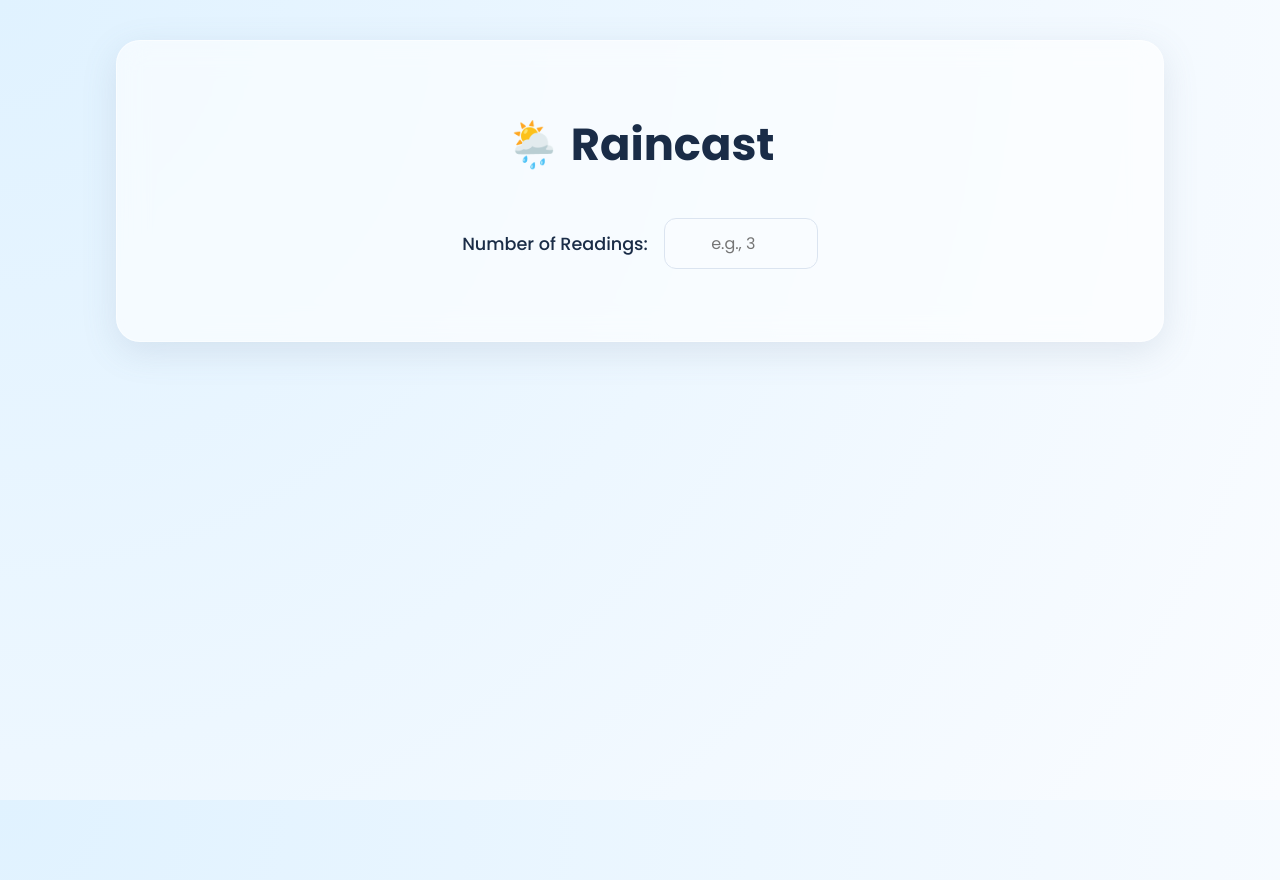
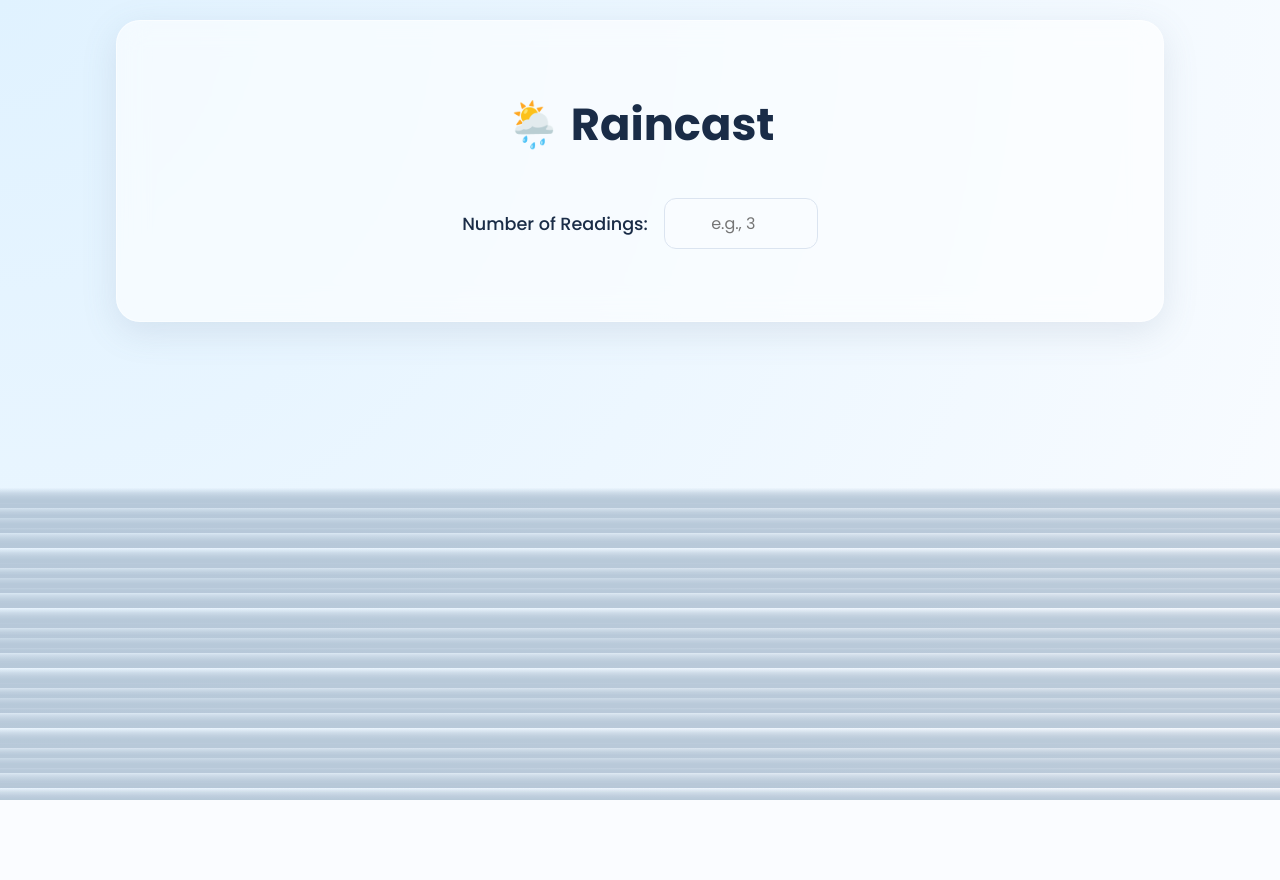
Before and after one commit to THEGODSAVIOUR/raincast-app, a React (Create React App) app in the folder frontend/: page / in a window 1280 px wide. After the commit the page ends 840 px from the top, so only its background shows below. Built offline with nearby package versions, Linux system fonts and the light colour scheme.

Commit message:
feat: Add animated raindrop background

```diff
--- a/frontend/src/App.css
+++ b/frontend/src/App.css
@@ -10,22 +10,86 @@
   --shadow-color: rgba(100, 120, 150, 0.15);
   --background-start: #e0f2ff;
   --background-end: #fafcff;
+  --rain-color: #a0b4c8;
 }
 
 body {
   margin: 0;
-  padding: 20px;
+  padding: 0;
   font-family: "Poppins", sans-serif;
-  background: radial-gradient(circle at top left, var(--background-start), var(--background-end));
-  background-attachment: fixed;
+  background-color: var(--background-end); /* A simple base color for the body */
   color: var(--text-color);
   overflow-x: hidden;
 }
 
-.App {
+/* This container ensures the content stays centered and above the background */
+.App .content-container {
+  position: relative;
+  z-index: 2;
+  width: 100%;
   display: flex;
   justify-content: center;
   align-items: flex-start;
   min-height: 100vh;
   padding: 20px 0;
 }
+
+/* --- START: RAINDROP ANIMATION STYLES --- */
+
+.background-container {
+  position: fixed; /* Fixes it to the viewport */
+  top: 0;
+  left: 0;
+  width: 100%;
+  height: 100%;
+  z-index: 1; /* Sits behind the content */
+  background: radial-gradient(circle at top left, var(--background-start), var(--background-end));
+  overflow: hidden; /* Hides raindrops that go outside the screen */
+}
+
+.rain {
+  position: absolute;
+  left: 0;
+  width: 100%;
+  height: 100%;
+  z-index: 1;
+}
+
+/* We use pseudo-elements to create two layers of rain for a depth effect */
+.rain::before, .rain::after {
+  content: '';
+  position: absolute;
+  width: 100%;
+  height: 100%;
+  background-image:
+    linear-gradient(transparent, var(--rain-color) 80%),
+    /* You can add more lines here for more drops */
+    linear-gradient(transparent, var(--rain-color) 80%);
+  background-size: 2px 20px, 3px 15px; /* width and height of each drop */
+  background-repeat: repeat;
+  animation: rain-fall 1.5s linear infinite;
+}
+
+/* The second layer of rain is slightly different */
+.rain::after {
+  animation-duration: 1s; /* Falls faster */
+  animation-delay: 0.5s; /* Starts at a different time */
+  opacity: 0.5; /* More transparent */
+}
+
+/* The animation that makes the raindrops fall */
+@keyframes rain-fall {
+  0% {
+    transform: translateY(-100px);
+    opacity: 0;
+  }
+  50% {
+    opacity: 1;
+  }
+  100% {
+    transform: translateY(100vh);
+    opacity: 0;
+  }
+}
+
+/* --- END: RAINDROP ANIMATION STYLES --- */
--- a/frontend/src/App.js
+++ b/frontend/src/App.js
@@ -1,3 +1,4 @@
+// src/App.js
 import React from "react";
 import "./App.css";
 import RainfallForm from "./components/RainfallForm";
@@ -5,7 +6,15 @@ import RainfallForm from "./components/RainfallForm";
 function App() {
   return (
     <div className="App">
-      <RainfallForm />
+      {/* This new container will hold the animated raindrops */}
+      <div className="background-container">
+        <div className="rain"></div>
+      </div>
+
+      {/* This container ensures your form stays on top of the background */}
+      <div className="content-container">
+        <RainfallForm />
+      </div>
     </div>
   );
 }
```
